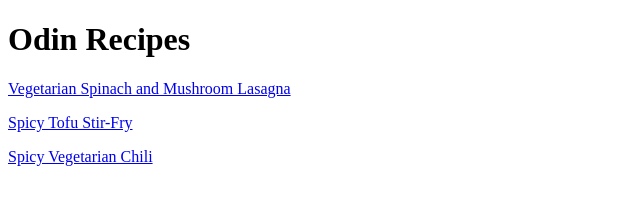
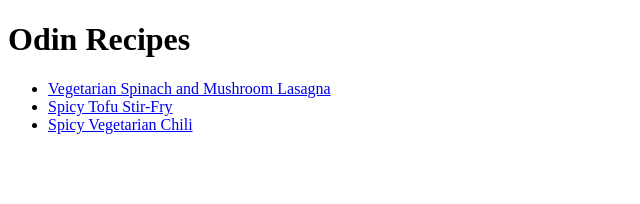
Before and after one commit to dorterry/odin-recipes, a plain HTML site: page index.html in a window 1280 px wide. Shown: the whole page, without its empty margins (0-640 px from the left). Drawn offline with Linux system fonts and the light colour scheme.

Commit message:
Change recipe links to ul

```diff
--- a/index.html
+++ b/index.html
@@ -8,9 +8,11 @@
 </head>
 <body>
     <h1>Odin Recipes</h1>
-    <p><a href="recipes/lasagna.html">Vegetarian Spinach and Mushroom Lasagna</a></p>
-    <p><a href="recipes/spicy-tofu-stirfry.html">Spicy Tofu Stir-Fry</a></p>
-    <p><a href="recipes/spicy-vegetarian-chili.html">Spicy Vegetarian Chili</a></p>
+    <ul>
+        <li><a href="recipes/lasagna.html">Vegetarian Spinach and Mushroom Lasagna</a></li>
+        <li><a href="recipes/spicy-tofu-stirfry.html">Spicy Tofu Stir-Fry</a></li>
+        <li><a href="recipes/spicy-vegetarian-chili.html">Spicy Vegetarian Chili</a></li>
+    </ul>
 
 </body>
 </html>
```
